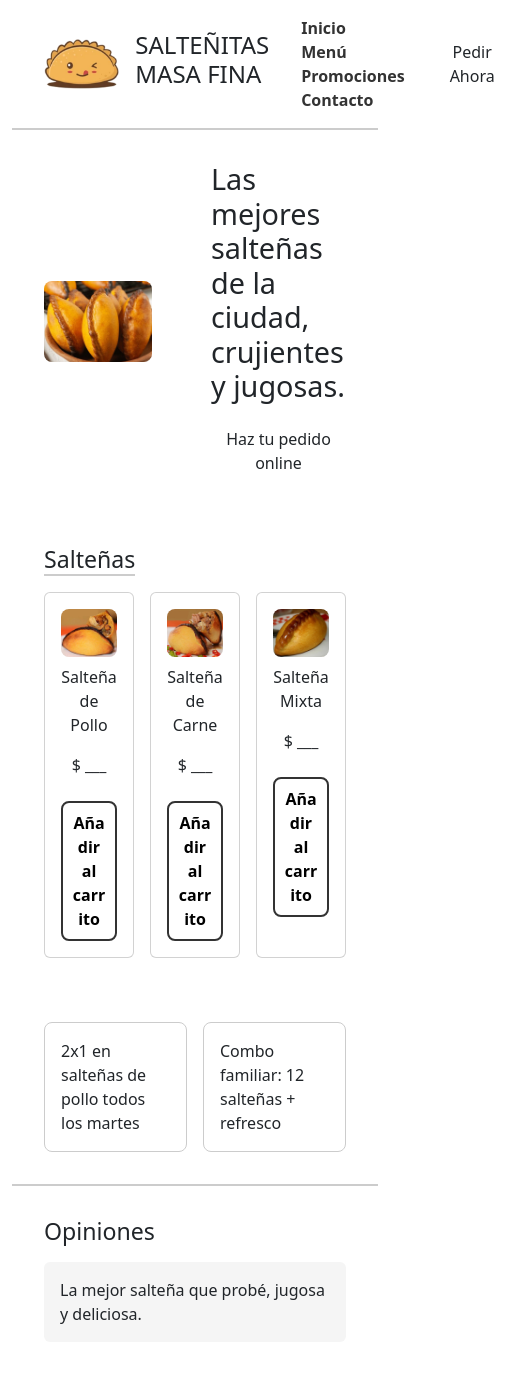
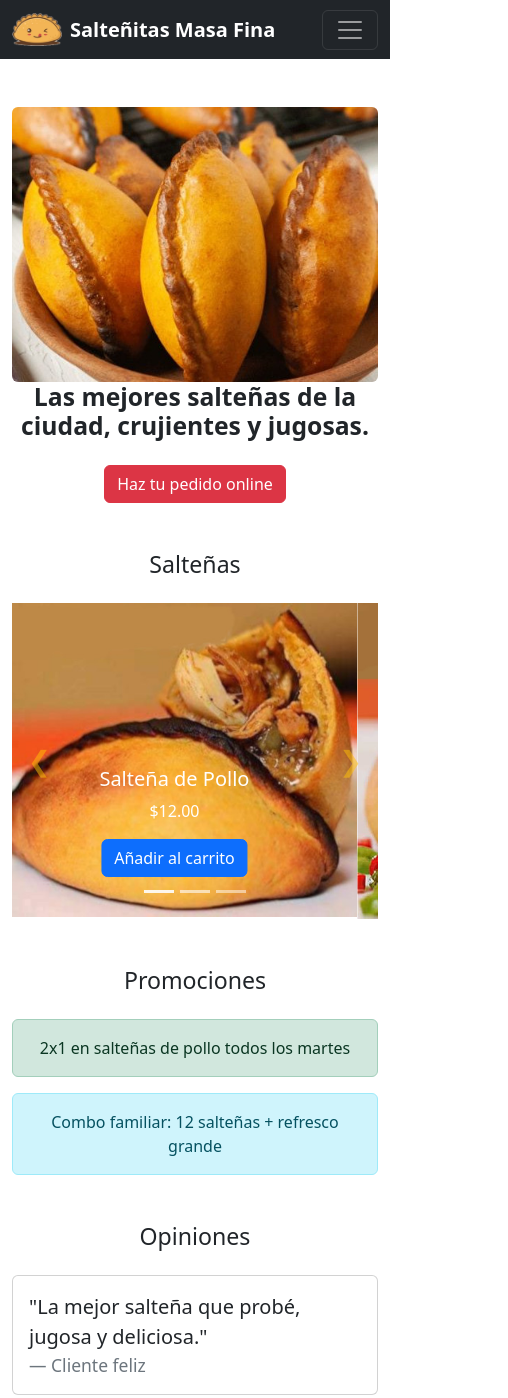
Before and after one commit to qcesarp/web2, a plain HTML site: page index.html in a window 390 px wide. Shown: the top 1398 px of the page, 508 px wide, since content can reach past the window. Drawn offline with nearby package versions, Linux system fonts and the light colour scheme.

Commit message:
haciendo cambios en el proyecto

```diff
--- a/index.html
+++ b/index.html
@@ -3,93 +3,187 @@
 <head>
   <meta charset="UTF-8">
   <title>Salteñitas Masa Fina</title>
-  <link rel="stylesheet" href="css/styles.css">
+  <meta name="viewport" content="width=device-width, initial-scale=1">
+
   <link href="https://cdn.jsdelivr.net/npm/bootstrap@5.3.2/dist/css/bootstrap.min.css" rel="stylesheet">
+
+
+  <link rel="icon" href="images/favicon.ico" type="image/x-icon">
+
+
 </head>
 <body>
 
+  <nav class="navbar navbar-expand-lg navbar-dark bg-dark sticky-top">
+    <div class="container">
+      <a class="navbar-brand d-flex align-items-center" href="#">
+        <img src="images/masaFina.png" alt="Logo" width="50" class="me-2">
+        <strong>Salteñitas Masa Fina</strong>
+      </a>
+      <button class="navbar-toggler" type="button" data-bs-toggle="collapse" data-bs-target="#navbarNav">
+        <span class="navbar-toggler-icon"></span>
+      </button>
 
-  <div class="container">
-  <header>
-    <img class="logo" src="images/masaFina.png" alt="Logo Salteñitas">
-    <h1>SALTEÑITAS MASA FINA</h1>
-    <nav>
-      <a href="#">Inicio</a>
-      <a href="#">Menú</a>
-      <a href="#">Promociones</a>
-      <a href="#">Contacto</a>
+      <div class="collapse navbar-collapse justify-content-end" id="navbarNav">
+        <ul class="navbar-nav">
+          <li class="nav-item"><a class="nav-link active" href="#">Inicio</a></li>
+          <li class="nav-item"><a class="nav-link" href="#">Menú</a></li>
+          <li class="nav-item"><a class="nav-link" href="#">Promociones</a></li>
+          <li class="nav-item"><a class="nav-link" href="#">Contacto</a></li>
+        </ul>
+        <a class="btn btn-warning ms-3" href="#">Pedir Ahora</a>
+      </div>
+    </div>
   </nav>
-    <button class="btn">Pedir Ahora</button>
-  </header>
 
 
-  <section class="hero">
-    <img src="images/saltenas.jpg" alt="Salteñas">
-    <div>
-      <h2>Las mejores salteñas de la ciudad, crujientes y jugosas.</h2>
-      <button class="btn">Haz tu pedido online</button>
+  <section class="container my-5">
+    <div class="row align-items-center">
+      <div class="col-md-6">
+        <img src="images/saltenas.jpg" class="img-fluid rounded" alt="Salteñas">
       </div>
-  </section>
-
-
-  <section class="productos">
-    <h3>Salteñas</h3>
-    <div class="cards">
-      <div class="card">
-        <img src="images/saltenaPollo.jpg" alt="Salteña de pollo">
-        <p>Salteña de Pollo</p>
-        <p>$ ___</p>
-        <button>Añadir al carrito</button>
-      </div>
-      <div class="card">
-        <img src="images/saltenaCarne.jpg" alt="Salteña de carne">
-        <p>Salteña de Carne</p>
-        <p>$ ___</p>
-        <button>Añadir al carrito</button>
-      </div>
-      <div class="card">
-        <img src="images/saltenaMixta.jpg" alt="Salteña mixta">
-        <p>Salteña Mixta</p>
-        <p>$ ___</p>
-        <button>Añadir al carrito</button>
+      <div class="col-md-6 text-center text-md-start">
+        <h2 class="fw-bold">Las mejores salteñas de la ciudad, crujientes y jugosas.</h2>
+        <a href="#" class="btn btn-danger mt-3">Haz tu pedido online</a>
       </div>
     </div>
   </section>
 
 
-  <section class="promos">
-    <div class="promo">2x1 en salteñas de pollo todos los martes</div>
-    <div class="promo">Combo familiar: 12 salteñas + refresco</div>
+  <section class="container my-5">
+  <h3 class="text-center mb-4">Salteñas</h3>
+
+  <div id="saltenasCarousel" class="carousel slide" data-bs-ride="carousel">
+
+
+    <div class="carousel-indicators">
+      <button type="button" data-bs-target="#saltenasCarousel" data-bs-slide-to="0" class="active" aria-current="true" aria-label="Salteña de Pollo"></button>
+      <button type="button" data-bs-target="#saltenasCarousel" data-bs-slide-to="1" aria-label="Salteña de Carne"></button>
+      <button type="button" data-bs-target="#saltenasCarousel" data-bs-slide-to="2" aria-label="Salteña Mixta"></button>
+    </div>
+
+
+    <div class="carousel-inner text-center">
+
+      <div class="carousel-item active">
+        <img src="images/saltenaPollo.jpg" class="d-block mx-auto img-fluid" style="max-height: 400px;" alt="Salteña de Pollo">
+        <div class="carousel-caption d-block">
+          <h5>Salteña de Pollo</h5>
+          <p>$12.00</p>
+          <a href="#" class="btn btn-primary">Añadir al carrito</a>
+        </div>
+      </div>
+
+
+      <div class="carousel-item">
+        <img src="images/saltenaCarne.jpg" class="d-block mx-auto img-fluid" style="max-height: 400px;" alt="Salteña de Carne">
+        <div class="carousel-caption d-block">
+          <h5>Salteña de Carne</h5>
+          <p>$13.00</p>
+          <a href="#" class="btn btn-primary">Añadir al carrito</a>
+        </div>
+      </div>
+
+
+      <div class="carousel-item">
+        <img src="images/saltenaMixta.jpg" class="d-block mx-auto img-fluid" style="max-height: 400px;" alt="Salteña Mixta">
+        <div class="carousel-caption d-block">
+          <h5>Salteña Mixta</h5>
+          <p>$14.00</p>
+          <a href="#" class="btn btn-primary">Añadir al carrito</a>
+        </div>
+      </div>
+
+    </div>
+
+
+    <button class="carousel-control-prev" type="button" data-bs-target="#saltenasCarousel" data-bs-slide="prev">
+      <span class="fs-1 text-warning" aria-hidden="true">&#10094;</span>
+      <span class="visually-hidden">Anterior</span>
+    </button>
+
+    <button class="carousel-control-next" type="button" data-bs-target="#saltenasCarousel" data-bs-slide="next">
+      <span class="fs-1 text-warning" aria-hidden="true">&#10095;</span>
+      <span class="visually-hidden">Siguiente</span>
+    </button>
+
+  </div>
 </section>
 
 
-  <section class="opiniones">
-    <h3>Opiniones</h3>
-    <p>La mejor salteña que probé, jugosa y deliciosa.</p>
+
+<section class="container my-5">
+    <h3 class="text-center mb-4">Promociones</h3>
+
+
+    <div class="alert alert-success text-center mx-auto" role="alert" style="max-width: 600px;" id="promo1" onclick="toggleInfo('info1')">
+      2x1 en salteñas de pollo todos los martes
+    </div>
+    <div id="info1" class="alert alert-secondary text-center mx-auto" style="max-width: 600px; display: none;">
+      Más detalles sobre la promoción: Solo aplica los martes, no acumulable con otras ofertas.
+    </div>
+
+
+    <div class="alert alert-info text-center mx-auto" role="alert" style="max-width: 600px;" id="promo2" onclick="toggleInfo('info2')">
+      Combo familiar: 12 salteñas + refresco grande
+    </div>
+    <div id="info2" class="alert alert-secondary text-center mx-auto" style="max-width: 600px; display: none;">
+      Más detalles sobre la promoción: Válido para grupos de 4 o más personas, solo en el local.
+    </div>
   </section>
 
 
-  <footer>
-  <p>Horarios: Lunes - Domingo</p>
-  <div class="social">
+
+  <section class="container my-5">
+    <h3 class="text-center mb-4">Opiniones</h3>
+    <div class="card mx-auto" style="max-width: 600px;">
+      <div class="card-body">
+        <blockquote class="blockquote mb-0">
+          <p>"La mejor salteña que probé, jugosa y deliciosa."</p>
+          <footer class="blockquote-footer">Cliente feliz</footer>
+        </blockquote>
+      </div>
+    </div>
+  </section>
+
+
+  <footer class="bg-dark text-white py-4">
+    <div class="container d-flex justify-content-between">
+      <p class="mb-2">Horarios: Lunes a Domingo</p>
+      <div class="d-flex justify-content-center gap-3">
         <a href="https://map.com" target="_blank">
-      <img src="images/ubicacion.png" alt="ubicacion">
+          <img src="images/ubicacion.png" alt="Ubicación" width="30">
         </a>
         <a href="https://facebook.com" target="_blank">
-      <img src="images/facebook.png" alt="Facebook">
+          <img src="images/facebook.png" alt="Facebook" width="30">
         </a>
         <a href="https://instagram.com" target="_blank">
-      <img src="images/instagram.png" alt="Instagram">
+          <img src="images/instagram.png" alt="Instagram" width="30">
         </a>
         <a href="https://wa.me/59170000000" target="_blank">
-      <img src="images/whatsApp.png" alt="WhatsApp">
+          <img src="images/whatsApp.png" alt="WhatsApp" width="30">
         </a>
         <a href="https://tiktok.com" target="_blank">
-      <img src="images/tiktok.webp" alt="tikTok">
+          <img src="images/tiktok.webp" alt="TikTok" width="30">
         </a>
       </div>
+    </div>
   </footer>
+
+
+
   <script src="https://cdn.jsdelivr.net/npm/bootstrap@5.3.2/dist/js/bootstrap.bundle.min.js"></script>
-</div>
+  <script>
+
+    function toggleInfo(infoId) {
+        var infoDiv = document.getElementById(infoId);
+        if (infoDiv.style.display === "none") {
+            infoDiv.style.display = "block";
+        } else {
+            infoDiv.style.display = "none";
+        }
+    }
+  </script>
+
 </body>
 </html>
```
Also changed, not shown: images/fondo.jpg (added). Lines whose indentation alone changed are shown as unchanged.
